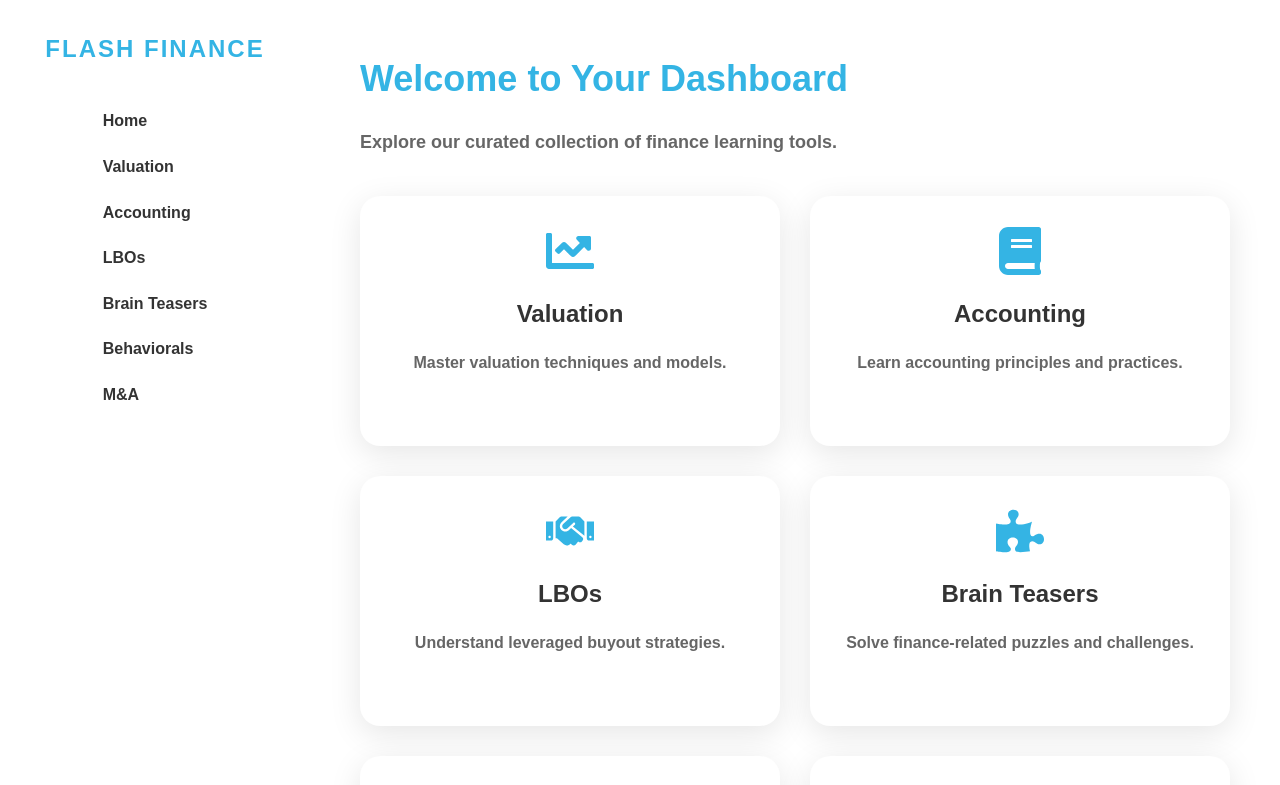
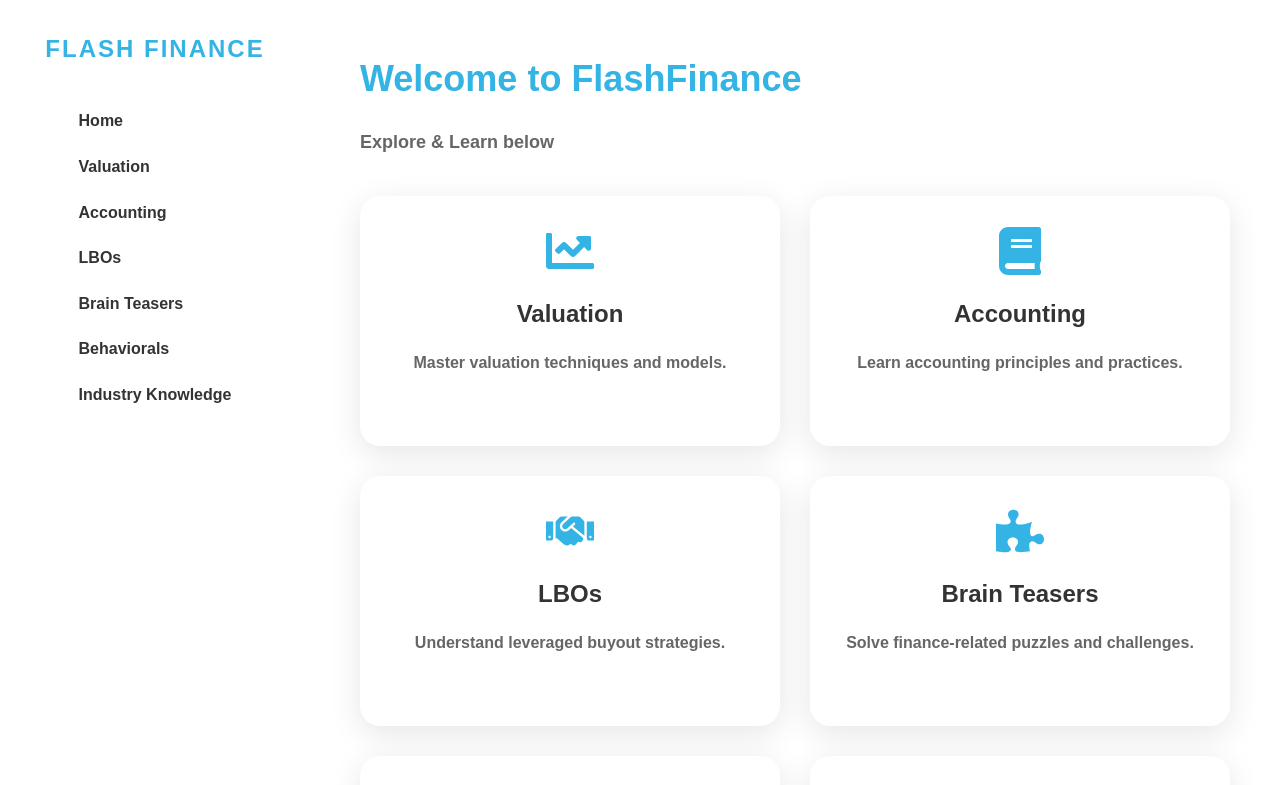
Before and after one commit to arnavs06/RedesignedFlashFinance, a React (Vite) app in the folder frontend/: page /home in a window 1280 px wide. Shown: the top 785 px of the page. Built offline with nearby package versions, Linux system fonts and the light colour scheme; a web font is replaced by a local one.

Commit message:
more home page fixes

```diff
--- a/frontend/src/pages/Home.jsx
+++ b/frontend/src/pages/Home.jsx
@@ -61,7 +61,7 @@ const Home = () => {
             <li><a href="/lbos">LBOs</a></li>
             <li><a href="/brain-teasers">Brain Teasers</a></li>
             <li><a href="/behaviorals">Behaviorals</a></li>
-            <li><a href="/mergers-acquisitions">M&A</a></li>
+            <li><a href="/mergers-acquisitions">Industry Knowledge</a></li>
           </ul>
         </nav>
         <button className="home-cta-button">Logout</button>
@@ -69,8 +69,8 @@ const Home = () => {
 
       {/* Right Side: Categories Grid */}
       <div className="home-content">
-        <h1>Welcome to Your Dashboard</h1>
-        <p>Explore our curated collection of finance learning tools.</p>
+        <h1>Welcome to FlashFinance</h1>
+        <p>Explore & Learn below</p>
 
         <div className="home-categories-grid">
           {categories.map((category) => (
```
